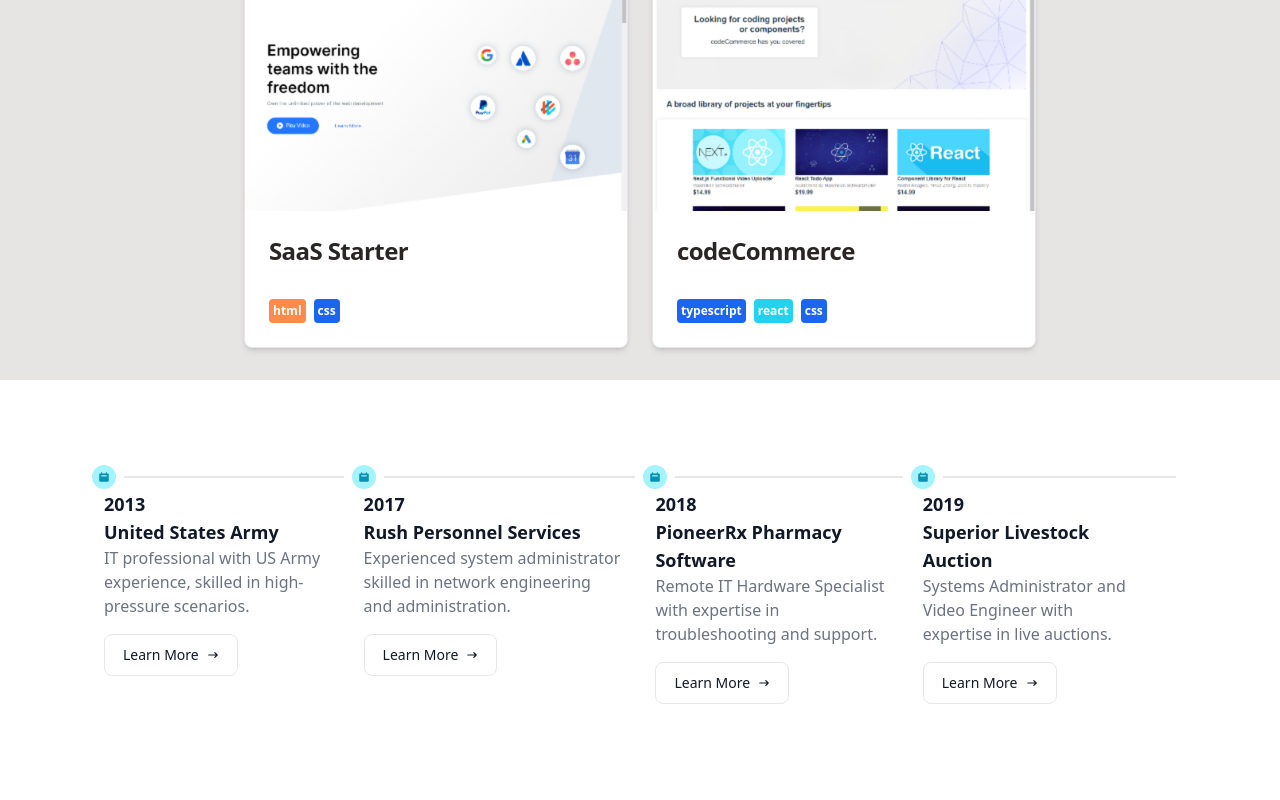
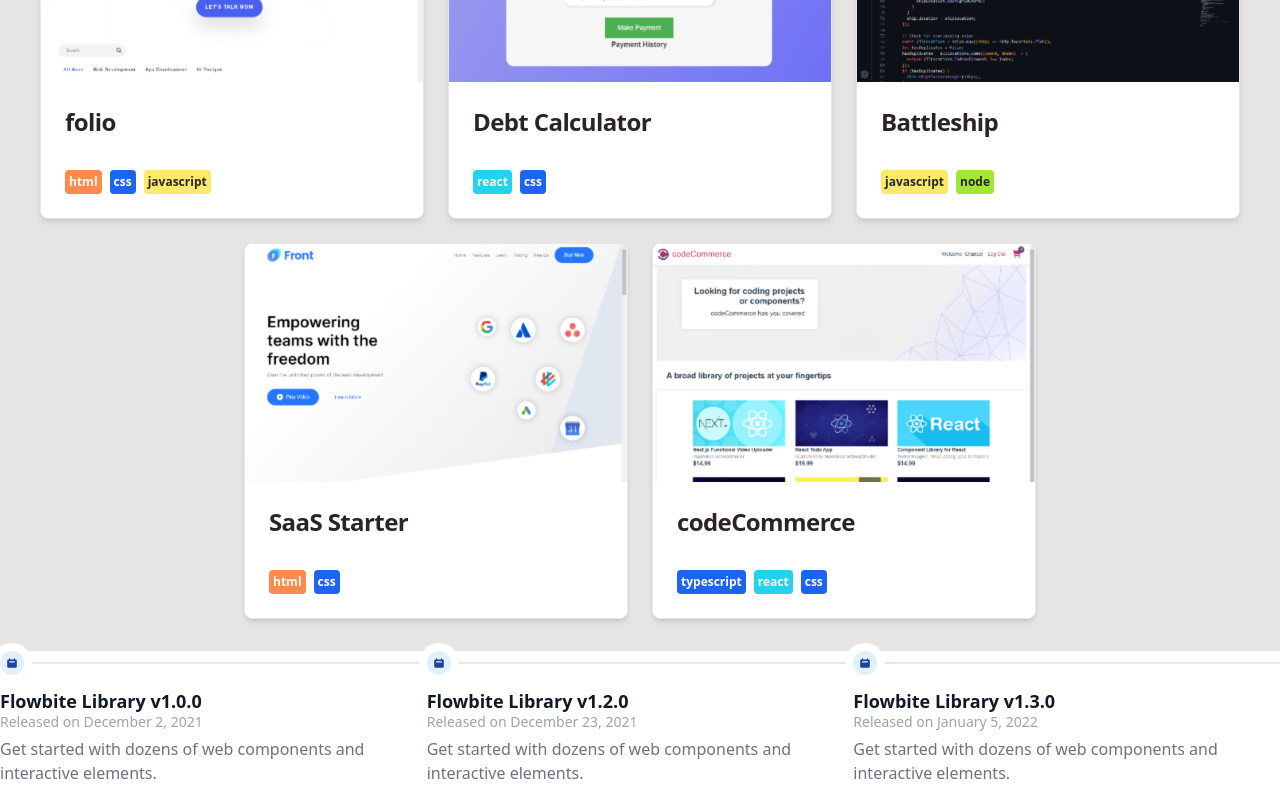
Before and after one commit to chanceltron/portfolio-site, a React (Vite) app: page / in a window 1280 px wide. Shown: the part 1262-2062 px from the top of the page. Built offline with nearby package versions, Linux system fonts and the light colour scheme.

Commit message:
Update marquee and hero section

```diff
--- a/src/App.jsx
+++ b/src/App.jsx
@@ -9,17 +9,11 @@ import { Projects } from './components/Projects';
 export default function App() {
   return (
     <>
-      <div className='h-screen w-full'>
-        <AlertMessage />
-        <div className='bg-stone-200'>
-          <NavBar />
-          <Hero />
-        </div>
-        <MarqueeSection />
-      </div>
-      <div className='bg-stone-200'>
-        <Projects />
-      </div>
+      <AlertMessage />
+      <NavBar />
+      <Hero />
+      <MarqueeSection />
+      <Projects />
       <Experience />
       <JobModal />
     </>
--- a/src/components/Experience.jsx
+++ b/src/components/Experience.jsx
@@ -1,6 +1,7 @@
 import React, { useState } from 'react';
 import { Timeline, Button } from 'flowbite-react';
 import { HiArrowNarrowRight, HiCalendar } from 'react-icons/hi';
+import { BsFillCalendarMonthFill } from 'react-icons/bs';
 import { useModal } from '../hooks/useModal';
 import { JobModal } from './JobModal';
 import jobData from '../data/jobData.json';
@@ -23,29 +24,122 @@ export function Experience() {
   };
 
   return (
-    <Timeline horizontal={true} className='px-10 py-24 max-w-[90%] mx-auto'>
-      {jobData.map((job) => (
-        <Timeline.Item key={job.id}>
-          <Timeline.Point icon={HiCalendar} />
-          <Timeline.Content>
-            <Timeline.Title className='font-extrabold'>
-              {job.startDate}
-            </Timeline.Title>
-            <Timeline.Title>{job.name}</Timeline.Title>
-            <Timeline.Body>{job.hook}</Timeline.Body>
-            <Button color='gray' onClick={() => handleLearnMoreClick(job.id)}>
-              Learn More
-              <HiArrowNarrowRight className='ml-2 h-3 w-3' />
-            </Button>
-          </Timeline.Content>
-        </Timeline.Item>
-      ))}
-      <JobModal
-        openModal={openModal}
-        onClose={handleCloseModal}
-        job={jobData.find((job) => job.id === selectedJob)}
-      />
-    </Timeline>
+    <ol class='items-center sm:flex'>
+      <li class='relative mb-6 sm:mb-0'>
+        <div class='flex items-center'>
+          <div class='z-10 flex items-center justify-center w-6 h-6 bg-blue-100 rounded-full ring-0 ring-white dark:bg-blue-900 sm:ring-8 dark:ring-gray-900 shrink-0'>
+            <svg
+              aria-hidden='true'
+              class='w-3 h-3 text-blue-800 dark:text-blue-300'
+              fill='currentColor'
+              viewBox='0 0 20 20'
+              xmlns='http://www.w3.org/2000/svg'>
+              <path
+                fill-rule='evenodd'
+                d='M6 2a1 1 0 00-1 1v1H4a2 2 0 00-2 2v10a2 2 0 002 2h12a2 2 0 002-2V6a2 2 0 00-2-2h-1V3a1 1 0 10-2 0v1H7V3a1 1 0 00-1-1zm0 5a1 1 0 000 2h8a1 1 0 100-2H6z'
+                clip-rule='evenodd'></path>
+            </svg>
+          </div>
+          <div class='hidden sm:flex w-full bg-gray-200 h-0.5 dark:bg-gray-700'></div>
+        </div>
+        <div class='mt-3 sm:pr-8'>
+          <h3 class='text-lg font-semibold text-gray-900 dark:text-white'>
+            Flowbite Library v1.0.0
+          </h3>
+          <time class='block mb-2 text-sm font-normal leading-none text-gray-400 dark:text-gray-500'>
+            Released on December 2, 2021
+          </time>
+          <p class='text-base font-normal text-gray-500 dark:text-gray-400'>
+            Get started with dozens of web components and interactive elements.
+          </p>
+        </div>
+      </li>
+      <li class='relative mb-6 sm:mb-0'>
+        <div class='flex items-center'>
+          <div class='z-10 flex items-center justify-center w-6 h-6 bg-blue-100 rounded-full ring-0 ring-white dark:bg-blue-900 sm:ring-8 dark:ring-gray-900 shrink-0'>
+            <svg
+              aria-hidden='true'
+              class='w-3 h-3 text-blue-800 dark:text-blue-300'
+              fill='currentColor'
+              viewBox='0 0 20 20'
+              xmlns='http://www.w3.org/2000/svg'>
+              <path
+                fill-rule='evenodd'
+                d='M6 2a1 1 0 00-1 1v1H4a2 2 0 00-2 2v10a2 2 0 002 2h12a2 2 0 002-2V6a2 2 0 00-2-2h-1V3a1 1 0 10-2 0v1H7V3a1 1 0 00-1-1zm0 5a1 1 0 000 2h8a1 1 0 100-2H6z'
+                clip-rule='evenodd'></path>
+            </svg>
+          </div>
+          <div class='hidden sm:flex w-full bg-gray-200 h-0.5 dark:bg-gray-700'></div>
+        </div>
+        <div class='mt-3 sm:pr-8'>
+          <h3 class='text-lg font-semibold text-gray-900 dark:text-white'>
+            Flowbite Library v1.2.0
+          </h3>
+          <time class='block mb-2 text-sm font-normal leading-none text-gray-400 dark:text-gray-500'>
+            Released on December 23, 2021
+          </time>
+          <p class='text-base font-normal text-gray-500 dark:text-gray-400'>
+            Get started with dozens of web components and interactive elements.
+          </p>
+        </div>
+      </li>
+      <li class='relative mb-6 sm:mb-0'>
+        <div class='flex items-center'>
+          <div class='z-10 flex items-center justify-center w-6 h-6 bg-blue-100 rounded-full ring-0 ring-white dark:bg-blue-900 sm:ring-8 dark:ring-gray-900 shrink-0'>
+            <svg
+              aria-hidden='true'
+              class='w-3 h-3 text-blue-800 dark:text-blue-300'
+              fill='currentColor'
+              viewBox='0 0 20 20'
+              xmlns='http://www.w3.org/2000/svg'>
+              <path
+                fill-rule='evenodd'
+                d='M6 2a1 1 0 00-1 1v1H4a2 2 0 00-2 2v10a2 2 0 002 2h12a2 2 0 002-2V6a2 2 0 00-2-2h-1V3a1 1 0 10-2 0v1H7V3a1 1 0 00-1-1zm0 5a1 1 0 000 2h8a1 1 0 100-2H6z'
+                clip-rule='evenodd'></path>
+            </svg>
+          </div>
+          <div class='hidden sm:flex w-full bg-gray-200 h-0.5 dark:bg-gray-700'></div>
+        </div>
+        <div class='mt-3 sm:pr-8'>
+          <h3 class='text-lg font-semibold text-gray-900 dark:text-white'>
+            Flowbite Library v1.3.0
+          </h3>
+          <time class='block mb-2 text-sm font-normal leading-none text-gray-400 dark:text-gray-500'>
+            Released on January 5, 2022
+          </time>
+          <p class='text-base font-normal text-gray-500 dark:text-gray-400'>
+            Get started with dozens of web components and interactive elements.
+          </p>
+        </div>
+      </li>
+    </ol>
+
+    // <Timeline horizontal={true} className='px-10 py-24 max-w-[95%] mx-auto'>
+    //   {jobData.map((job) => (
+    //     <Timeline.Item key={job.id}>
+    //       <Timeline.Point icon={HiCalendar} />
+    //       <Timeline.Content>
+    //         <Timeline.Title className='font-extrabold'>
+    //           {job.startDate}
+    //         </Timeline.Title>
+    //         <Timeline.Title>{job.name}</Timeline.Title>
+    //         <Timeline.Body>{job.hook}</Timeline.Body>
+    //         <Button color='gray' onClick={() => handleLearnMoreClick(job.id)}>
+    //           Learn More
+    //           <HiArrowNarrowRight className='ml-2 h-3 w-3' />
+    //         </Button>
+    //       </Timeline.Content>
+    //     </Timeline.Item>
+    //   ))}
+    //   <Timeline.Item>
+    //     <Timeline.Point icon={BsFillCalendarMonthFill} className='text-6xl' />
+    //   </Timeline.Item>
+    //   <JobModal
+    //     openModal={openModal}
+    //     onClose={handleCloseModal}
+    //     job={jobData.find((job) => job.id === selectedJob)}
+    //   />
+    // </Timeline>
   );
 }
 
--- a/src/components/MarqueeSection.jsx
+++ b/src/components/MarqueeSection.jsx
@@ -3,11 +3,11 @@ import { Icons } from '../assets/images';
 
 export function MarqueeSection() {
   return (
-    <div className='items-center justify-center'>
-      <Marquee speed='30' className='my-6'>
+    <div className='flex justify-center items-center py-14 bg-white'>
+      <Marquee speed='30' style={{ display: 'block' }}>
         <div className='flex justify-around w-full'>
           {Object.values(Icons).map((img, index) => (
-            <img key={index} className='w-28 ml-6' src={img} />
+            <img key={index} className='w-28' src={img} />
           ))}
         </div>
       </Marquee>
--- a/src/components/Projects.jsx
+++ b/src/components/Projects.jsx
@@ -1,6 +1,7 @@
 import { Badge, Button, Card } from 'flowbite-react';
 import { Images } from '../assets/images';
 import { FaGithub } from 'react-icons/fa';
+import { HiArrowUpRight } from 'react-icons/hi2';
 import { Badges } from '../assets/images';
 const { html, css, javascript, typescript, react, node, tailwind, bootstrap } =
   Badges;
@@ -10,37 +11,54 @@ const cardData = [
     imgSrc: `${Images.Folio}`,
     title: 'folio',
     badges: [html, css, javascript],
-    link: 'https://github.com/chanceltron/folio-website',
+    links: {
+      live: 'https://chanceltron.github.io/folio-website/',
+      github: 'https://github.com/chanceltron/folio-website',
+    },
   },
   {
     imgSrc: `${Images.DebtCalc}`,
     title: 'Debt Calculator',
     badges: [react, css],
-    link: 'https://github.com/chanceltron/debt-free-calc',
+    links: {
+      live: 'https://chanceltron.github.io/debt-free-calc/',
+      github: 'https://github.com/chanceltron/debt-free-calc',
+    },
   },
   {
     imgSrc: `${Images.Battleship}`,
     title: 'Battleship',
     badges: [javascript, node],
-    link: 'https://github.com/chanceltron/node-battleship',
+    links: {
+      live: 'https://github.com/chanceltron/node-battleship',
+      github: 'https://github.com/chanceltron/node-battleship',
+    },
   },
   {
     imgSrc: `${Images.SaaS}`,
     title: 'SaaS Starter',
     badges: [html, css],
-    link: 'https://github.com/chanceltron/SaaS-Website',
+    links: {
+      live: 'https://chanceltron.github.io/SaaS-Website/',
+      github: 'https://github.com/chanceltron/SaaS-Website',
+    },
   },
   {
     imgSrc: `${Images.codeCommerce}`,
     title: 'codeCommerce',
     badges: [typescript, react, css],
-    link: 'https://github.com/chanceltron/code-commerce',
+    link: {
+      live: 'https://code-commerce.vercel.app/',
+      github: 'https://github.com/chanceltron/code-commerce',
+    },
   },
 ];
 
 export function Projects() {
   return (
-    <section id='projects' className='flex flex-wrap justify-center p-8 gap-6'>
+    <section
+      id='projects'
+      className='flex flex-wrap justify-center p-8 gap-6 bg-stone-200'>
       {cardData.map((card, index) => (
         <div
           key={index}
@@ -62,14 +80,18 @@ export function Projects() {
               })}
             </div>
           </Card>
-          <a href={card.link} target='_blank'>
-            <Button
-              className='absolute flex justify-center top-1/2 left-1/2 transform -translate-x-1/2 -translate-y-1/2 w-3/5 transition-all invisible group-hover:visible'
-              color='purple'
-              pill={true}>
-              View on GitHub <FaGithub className='ml-2 text-2xl' />
-            </Button>
-          </a>
+          <div className='absolute flex flex-col items-center gap-3 justify-center top-1/2 left-1/2 transform -translate-x-1/2 -translate-y-1/2 w-3/5 transition-all invisible group-hover:visible'>
+            <a href='' target='_blank'>
+              <Button className='w-full' pill={true}>
+                View Live Site <HiArrowUpRight className='ml-2 text-2xl' />
+              </Button>
+            </a>
+            <a href='' target='_blank'>
+              <Button className='w-full' color='purple' pill={true}>
+                View on GitHub <FaGithub className='ml-2 text-2xl' />
+              </Button>
+            </a>
+          </div>
         </div>
       ))}
     </section>
```
Also changed, not shown: src/components/Hero.jsx (+14 -1 lines), test.js (added, +12 -0 lines).
